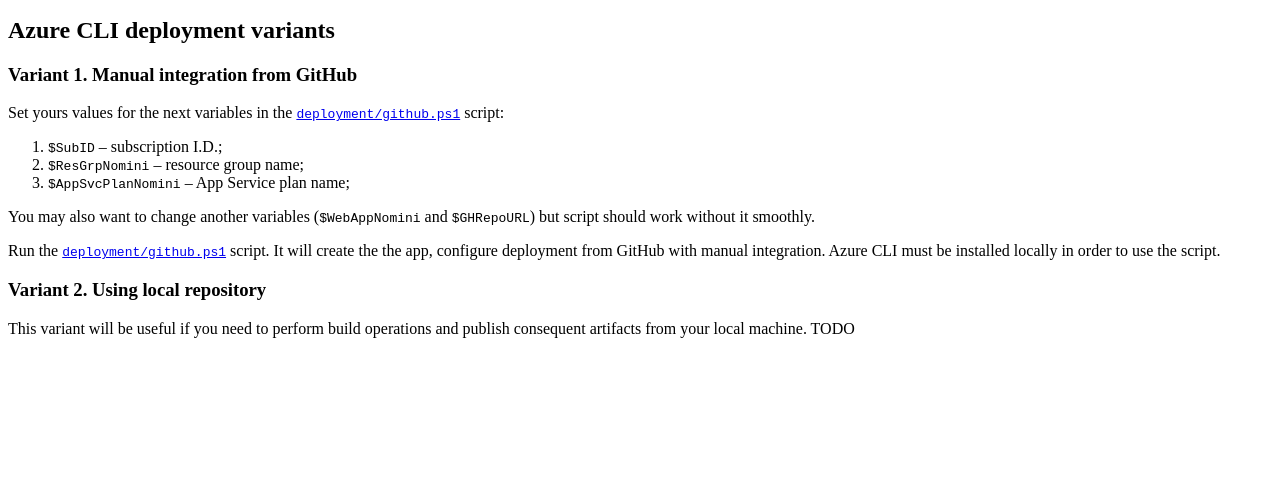
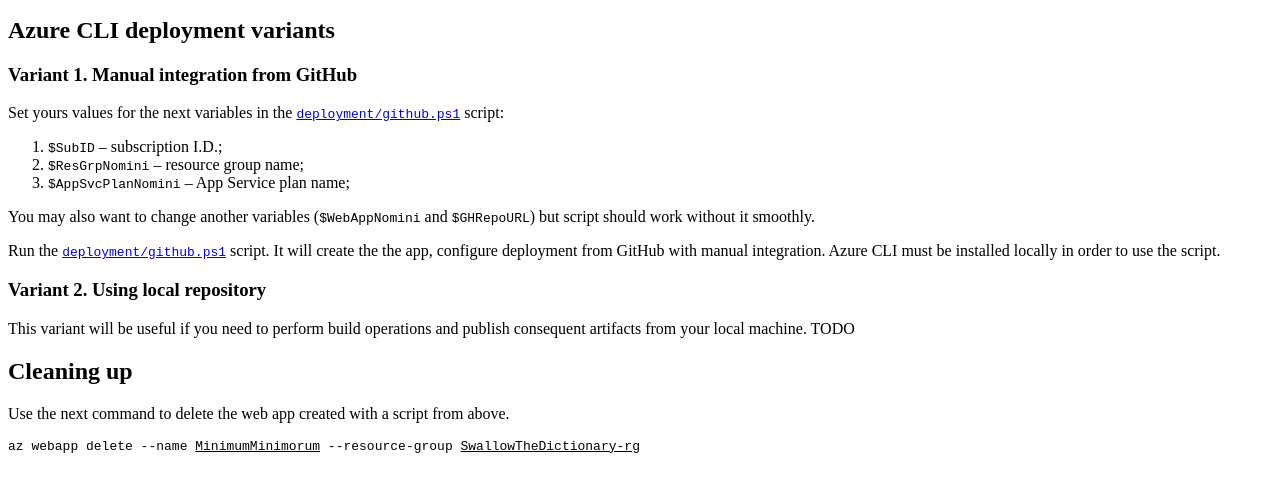
Before and after one commit to vasily-blinkov/minimum-minimorum, a plain HTML site: page index.html in a window 1280 px wide. Shown: the part 101-592 px from the top of the page. Drawn offline with Linux system fonts and the light colour scheme.

Commit message:
How to cleanup

```diff
--- a/index.html
+++ b/index.html
@@ -8,6 +8,9 @@
             }
             .code {
                 font-family: monospace;
+            }
+            .variable {
+                text-decoration: underline;
             }
         </style>
     </head>
@@ -45,5 +48,10 @@
             This variant will be useful if you need to perform build operations and publish consequent artifacts from your local machine.
             TODO
         </p>
+        <h2>Cleaning up</h2>
+        <p>
+            Use the next command to delete the web app created with a script from above.
+        </p>
+        <pre>az webapp delete --name <span class="variable">MinimumMinimorum</span> --resource-group <span class="variable">SwallowTheDictionary-rg</span></pre>
     </body>
 </html>
```
